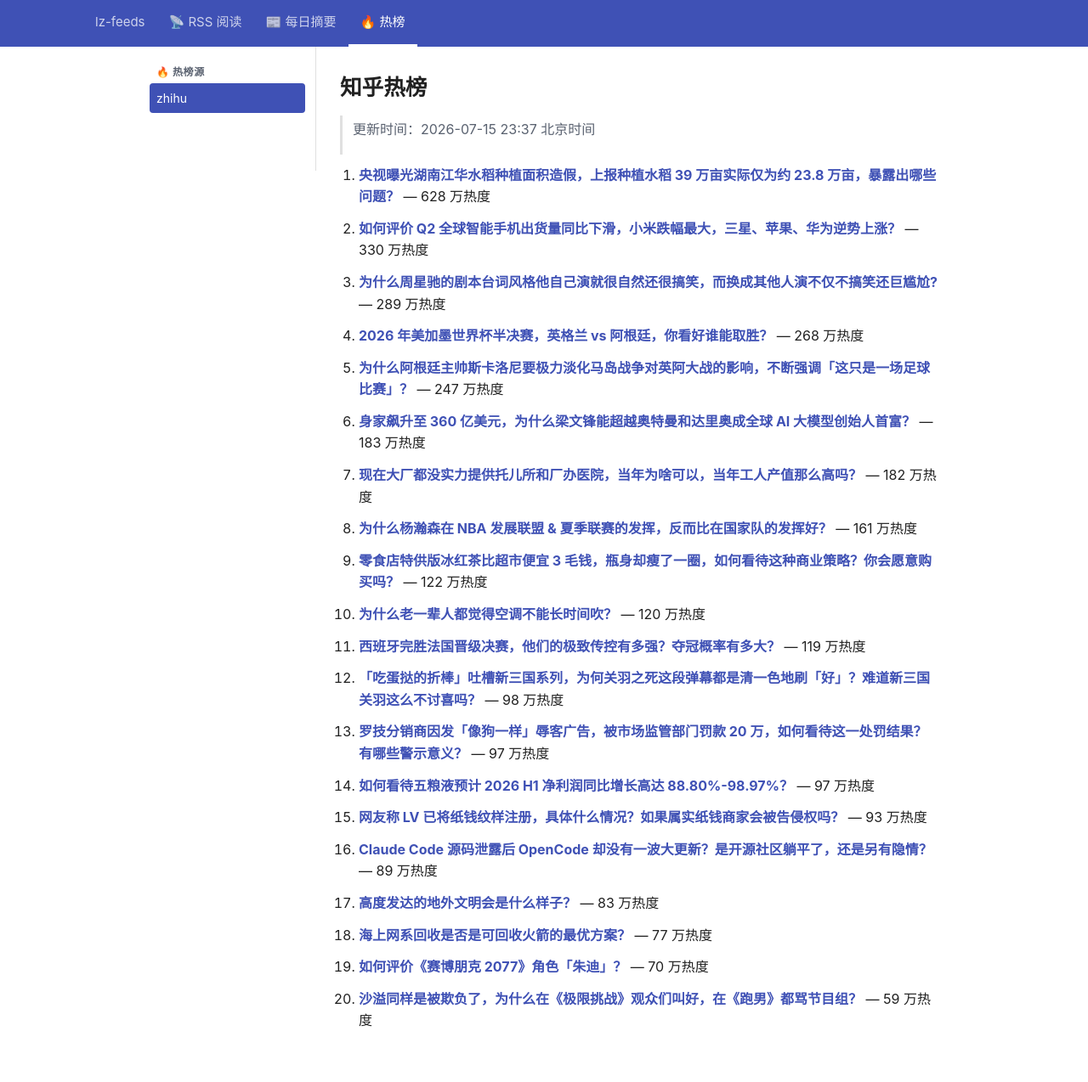
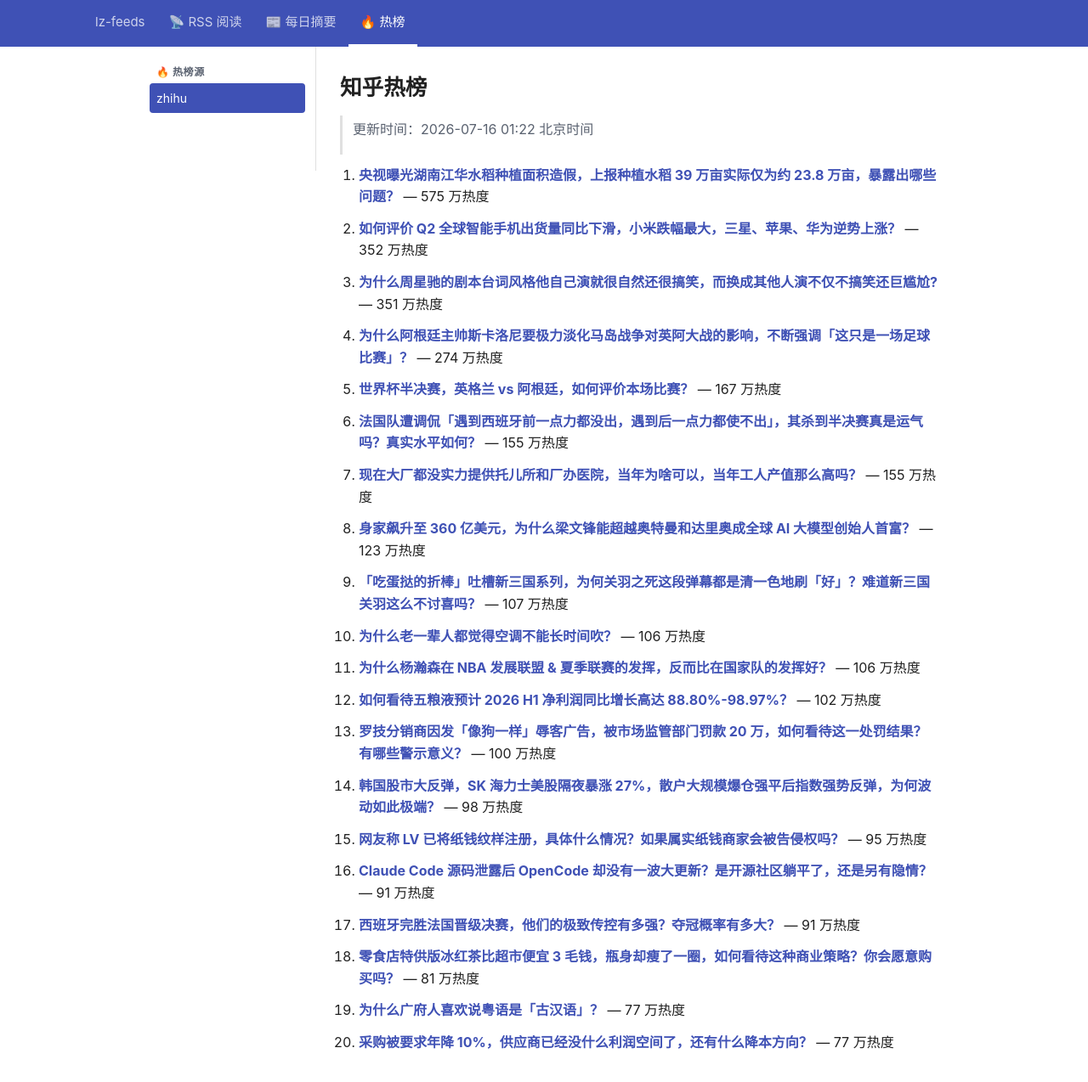
Before and after one commit to lizhang0101/lz-feeds, a Jekyll site: the page built from _hotlist/zhihu.md, in a window 1280 px wide and 1305 px high. Shown: the top 1274 px of the window at 85% size. Built offline with Jekyll 4.4.1, drawn with Linux system fonts in a browser that asks for light colours.

Commit message:
hotlist: 2026-07-15T17:22Z

```diff
--- a/_hotlist/zhihu.md
+++ b/_hotlist/zhihu.md
@@ -1,48 +1,48 @@
 ---
-updated: 2026-07-15 23:37 北京时间
+updated: 2026-07-16 01:22 北京时间
 count: 20
 ---
 
 # 知乎热榜
 
-> 更新时间：2026-07-15 23:37 北京时间
+> 更新时间：2026-07-16 01:22 北京时间
 
-1. **[央视曝光湖南江华水稻种植面积造假，上报种植水稻 39 万亩实际仅为约 23.8 万亩，暴露出哪些问题？](https://www.zhihu.com/question/2060642883007247443)** — 628 万热度
+1. **[央视曝光湖南江华水稻种植面积造假，上报种植水稻 39 万亩实际仅为约 23.8 万亩，暴露出哪些问题？](https://www.zhihu.com/question/2060642883007247443)** — 575 万热度
 
-2. **[如何评价 Q2 全球智能手机出货量同比下滑，小米跌幅最大，三星、苹果、华为逆势上涨？](https://www.zhihu.com/question/2060476741349646921)** — 330 万热度
+2. **[如何评价 Q2 全球智能手机出货量同比下滑，小米跌幅最大，三星、苹果、华为逆势上涨？](https://www.zhihu.com/question/2060476741349646921)** — 352 万热度
 
-3. **[为什么周星驰的剧本台词风格他自己演就很自然还很搞笑，而换成其他人演不仅不搞笑还巨尴尬?](https://www.zhihu.com/question/1903913532988326041)** — 289 万热度
+3. **[为什么周星驰的剧本台词风格他自己演就很自然还很搞笑，而换成其他人演不仅不搞笑还巨尴尬?](https://www.zhihu.com/question/1903913532988326041)** — 351 万热度
 
-4. **[2026 年美加墨世界杯半决赛，英格兰 vs 阿根廷，你看好谁能取胜？](https://www.zhihu.com/question/2059750323460351132)** — 268 万热度
+4. **[为什么阿根廷主帅斯卡洛尼要极力淡化马岛战争对英阿大战的影响，不断强调「这只是一场足球比赛」？](https://www.zhihu.com/question/2060664652996900553)** — 274 万热度
 
-5. **[为什么阿根廷主帅斯卡洛尼要极力淡化马岛战争对英阿大战的影响，不断强调「这只是一场足球比赛」？](https://www.zhihu.com/question/2060664652996900553)** — 247 万热度
+5. **[世界杯半决赛，英格兰 vs 阿根廷，如何评价本场比赛？](https://www.zhihu.com/question/2060732712101716234)** — 167 万热度
 
-6. **[身家飙升至 360 亿美元，为什么梁文锋能超越奥特曼和达里奥成全球 AI 大模型创始人首富？](https://www.zhihu.com/question/2060645375338180828)** — 183 万热度
+6. **[法国队遭调侃「遇到西班牙前一点力都没出，遇到后一点力都使不出」，其杀到半决赛真是运气吗？真实水平如何？](https://www.zhihu.com/question/2060756732121276647)** — 155 万热度
 
-7. **[现在大厂都没实力提供托儿所和厂办医院，当年为啥可以，当年工人产值那么高吗？](https://www.zhihu.com/question/2055337846555391286)** — 182 万热度
+7. **[现在大厂都没实力提供托儿所和厂办医院，当年为啥可以，当年工人产值那么高吗？](https://www.zhihu.com/question/2055337846555391286)** — 155 万热度
 
-8. **[为什么杨瀚森在 NBA 发展联盟 & 夏季联赛的发挥，反而比在国家队的发挥好？](https://www.zhihu.com/question/2060355356761350590)** — 161 万热度
+8. **[身家飙升至 360 亿美元，为什么梁文锋能超越奥特曼和达里奥成全球 AI 大模型创始人首富？](https://www.zhihu.com/question/2060645375338180828)** — 123 万热度
 
-9. **[零食店特供版冰红茶比超市便宜 3 毛钱，瓶身却瘦了一圈，如何看待这种商业策略？你会愿意购买吗？](https://www.zhihu.com/question/2060032728419001271)** — 122 万热度
+9. **[「吃蛋挞的折棒」吐槽新三国系列，为何关羽之死这段弹幕都是清一色地刷「好」？难道新三国关羽这么不讨喜吗？](https://www.zhihu.com/question/2057238395152242354)** — 107 万热度
 
-10. **[为什么老一辈人都觉得空调不能长时间吹？](https://www.zhihu.com/question/611736271)** — 120 万热度
+10. **[为什么老一辈人都觉得空调不能长时间吹？](https://www.zhihu.com/question/611736271)** — 106 万热度
 
-11. **[西班牙完胜法国晋级决赛，他们的极致传控有多强？夺冠概率有多大？](https://www.zhihu.com/question/2060635873490593474)** — 119 万热度
+11. **[为什么杨瀚森在 NBA 发展联盟 & 夏季联赛的发挥，反而比在国家队的发挥好？](https://www.zhihu.com/question/2060355356761350590)** — 106 万热度
 
-12. **[「吃蛋挞的折棒」吐槽新三国系列，为何关羽之死这段弹幕都是清一色地刷「好」？难道新三国关羽这么不讨喜吗？](https://www.zhihu.com/question/2057238395152242354)** — 98 万热度
+12. **[如何看待五粮液预计 2026 H1 净利润同比增长高达 88.80%-98.97%？](https://www.zhihu.com/question/2060663598305599630)** — 102 万热度
 
-13. **[罗技分销商因发「像狗一样」辱客广告，被市场监管部门罚款 20 万，如何看待这一处罚结果？有哪些警示意义？](https://www.zhihu.com/question/2060545155124441600)** — 97 万热度
+13. **[罗技分销商因发「像狗一样」辱客广告，被市场监管部门罚款 20 万，如何看待这一处罚结果？有哪些警示意义？](https://www.zhihu.com/question/2060545155124441600)** — 100 万热度
 
-14. **[如何看待五粮液预计 2026 H1 净利润同比增长高达 88.80%-98.97%？](https://www.zhihu.com/question/2060663598305599630)** — 97 万热度
+14. **[韩国股市大反弹，SK 海力士美股隔夜暴涨 27%，散户大规模爆仓强平后指数强势反弹，为何波动如此极端？](https://www.zhihu.com/question/2060658036918719165)** — 98 万热度
 
-15. **[网友称 LV 已将纸钱纹样注册，具体什么情况？如果属实纸钱商家会被告侵权吗？](https://www.zhihu.com/question/2060484366321415392)** — 93 万热度
+15. **[网友称 LV 已将纸钱纹样注册，具体什么情况？如果属实纸钱商家会被告侵权吗？](https://www.zhihu.com/question/2060484366321415392)** — 95 万热度
 
-16. **[Claude Code 源码泄露后 OpenCode 却没有一波大更新？是开源社区躺平了，还是另有隐情？](https://www.zhihu.com/question/2053497628416030104)** — 89 万热度
+16. **[Claude Code 源码泄露后 OpenCode 却没有一波大更新？是开源社区躺平了，还是另有隐情？](https://www.zhihu.com/question/2053497628416030104)** — 91 万热度
 
-17. **[高度发达的地外文明会是什么样子？](https://www.zhihu.com/question/2059956024010863232)** — 83 万热度
+17. **[西班牙完胜法国晋级决赛，他们的极致传控有多强？夺冠概率有多大？](https://www.zhihu.com/question/2060635873490593474)** — 91 万热度
 
-18. **[海上网系回收是否是可回收火箭的最优方案？](https://www.zhihu.com/question/2059955020725072719)** — 77 万热度
+18. **[零食店特供版冰红茶比超市便宜 3 毛钱，瓶身却瘦了一圈，如何看待这种商业策略？你会愿意购买吗？](https://www.zhihu.com/question/2060032728419001271)** — 81 万热度
 
-19. **[如何评价《赛博朋克 2077》角色「朱迪」？](https://www.zhihu.com/question/435093124)** — 70 万热度
+19. **[为什么广府人喜欢说粤语是「古汉语」？](https://www.zhihu.com/question/2059747814251483350)** — 77 万热度
 
-20. **[沙溢同样是被欺负了，为什么在《极限挑战》观众们叫好，在《跑男》都骂节目组？](https://www.zhihu.com/question/283166946)** — 59 万热度
+20. **[采购被要求年降 10%，供应商已经没什么利润空间了，还有什么降本方向？](https://www.zhihu.com/question/2042739595566118238)** — 77 万热度
```
